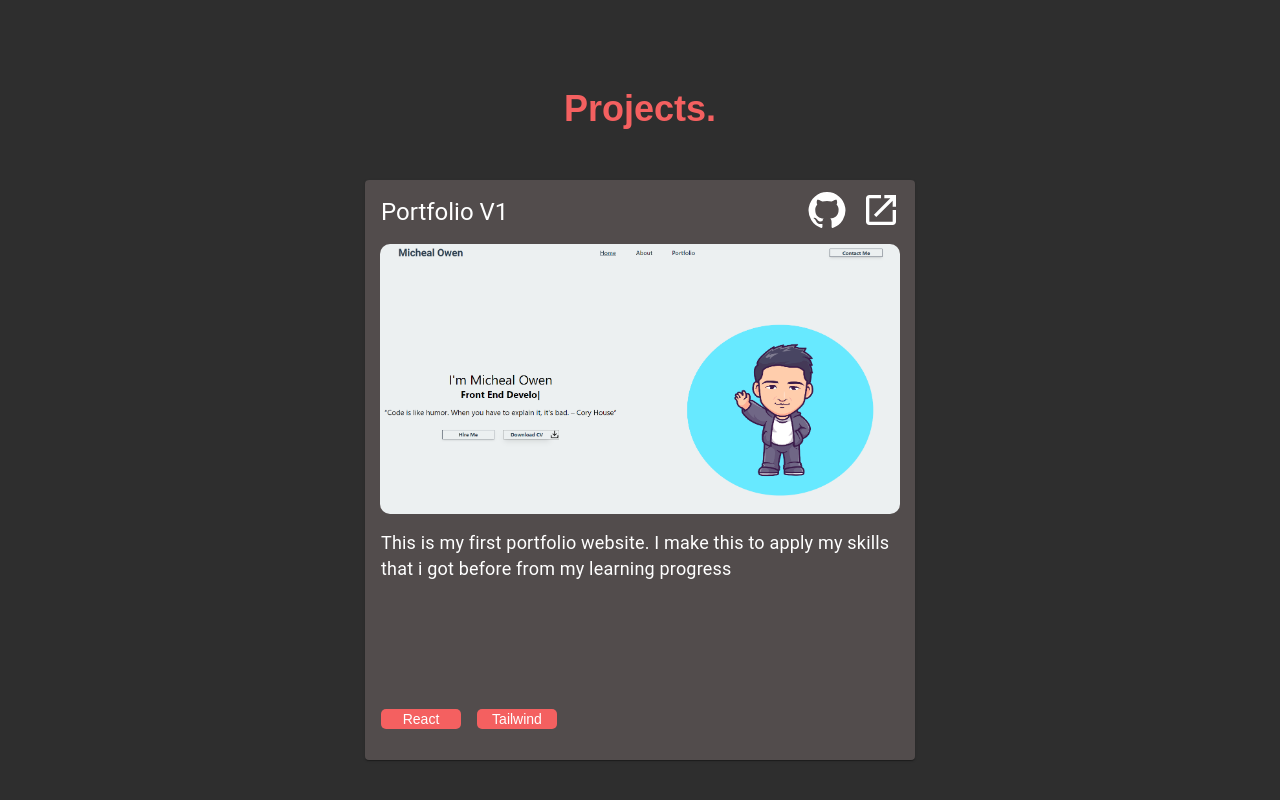
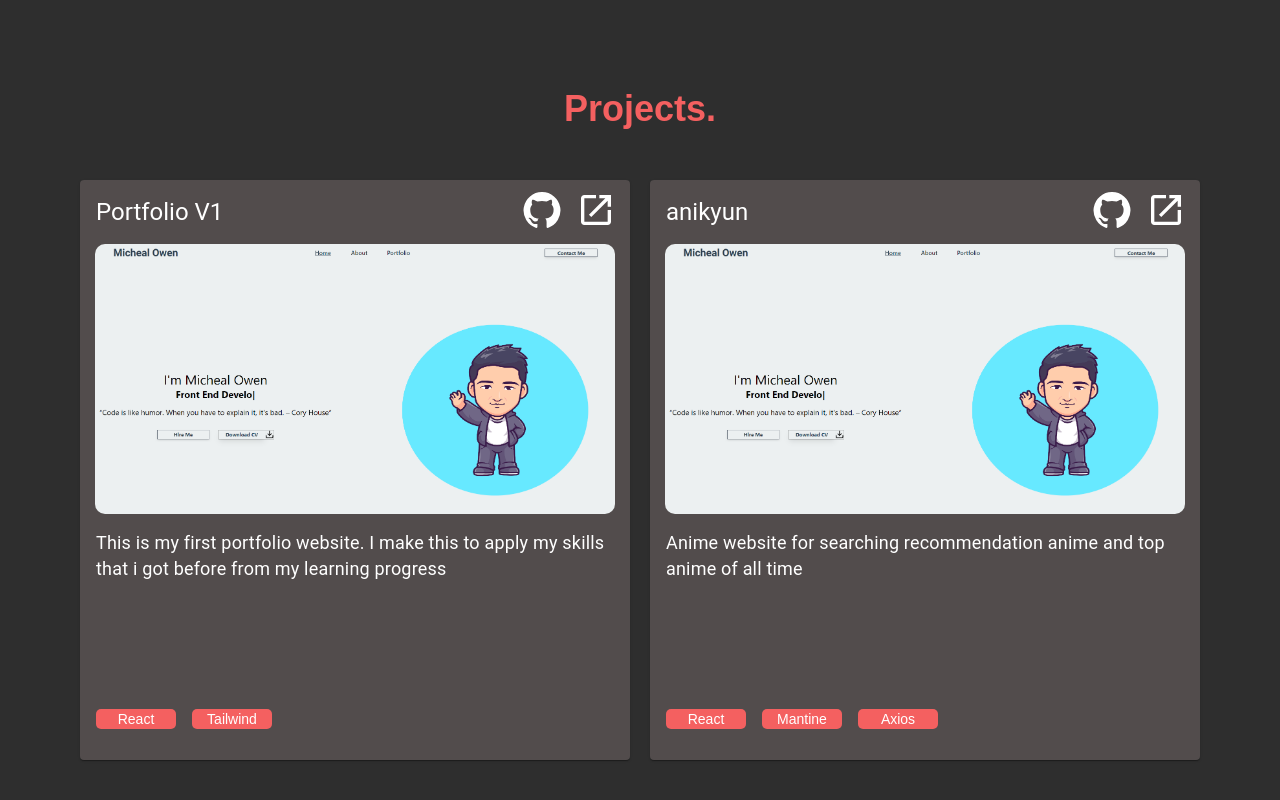
Before and after one commit to Micheal501/portfolio, a React (Vite) app: page / in a window 1280 px wide. Shown: the part 1598-2398 px from the top of the page. Built offline with nearby package versions, Linux system fonts and the light colour scheme; a web font is replaced by a local one.

Commit message:
feat: adding second projects

```diff
--- a/src/mocks/TechStack.ts
+++ b/src/mocks/TechStack.ts
@@ -1,6 +1,7 @@
 const TechStack = [
   {
     title: "Portfolio V1",
+    image: "../../assets/img/portfolio-v1.png",
     description:
       "This is my first portfolio website. I make this to apply my skills that i got before from my learning progress",
     value: "portfolio-v1",
@@ -13,6 +14,24 @@ const TechStack = [
       },
     ],
   },
+  {
+    title: "anikyun",
+    image: "../../assets/img/kny.png",
+    description:
+      "Anime website for searching recommendation anime and top anime of all time",
+    value: "anikyun",
+    techstack: [
+      {
+        tech: "React",
+      },
+      {
+        tech: "Mantine",
+      },
+      {
+        tech: "Axios",
+      },
+    ],
+  },
 ];
 
 export default TechStack;
```
